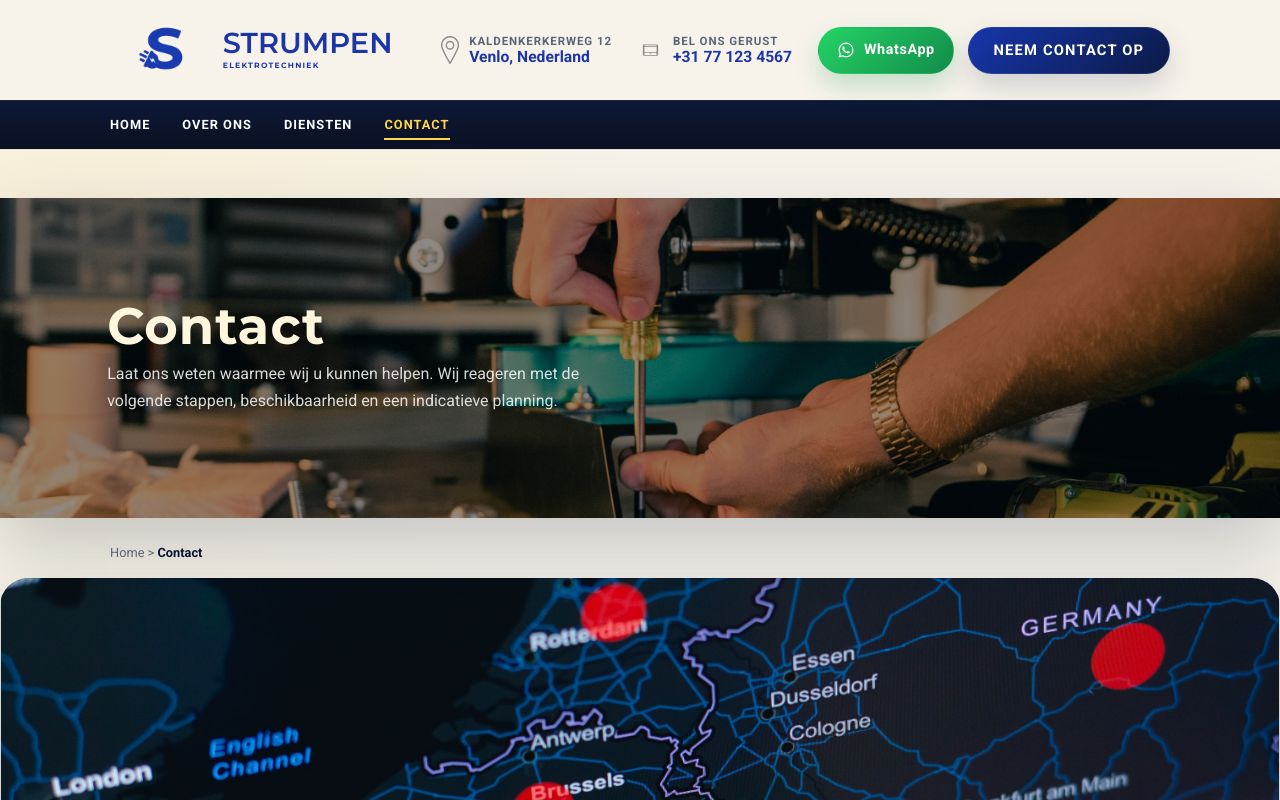
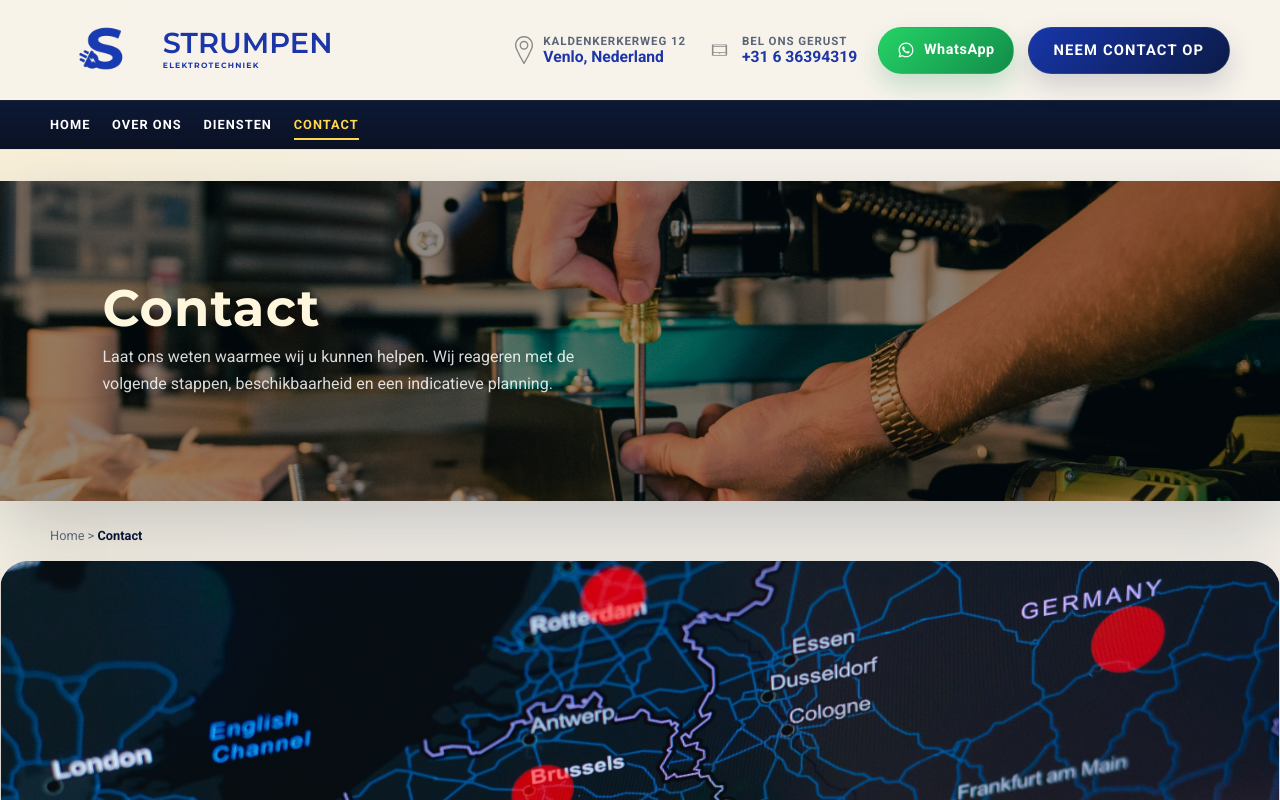
Before and after one commit to Nepryash/jordywebsite, a Vue app: page /contact in a window 1280 px wide. Shown: the top 800 px of the page. Built offline with nearby package versions, Linux system fonts and the light colour scheme.

Commit message:
Update footer links and contact details

```diff
--- a/data/site-content.json
+++ b/data/site-content.json
@@ -2,7 +2,7 @@
   "brand": {
     "name": "Strumpen",
     "tagline": "Veilige en betrouwbare elektrotechnische service waarop u kunt vertrouwen.",
-    "phone": "+31 77 123 4567",
+    "phone": "+31 6 36394319",
     "email": "service@strumpfenelectro.nl",
     "address": "Kaldenkerkerweg 12, Venlo, Nederland"
   },
--- a/src/components/SiteFooter.vue
+++ b/src/components/SiteFooter.vue
@@ -15,9 +15,8 @@ const socialIcons = [
 const exploreLinks = [
   { label: "Home", href: "/" },
   { label: "Diensten", href: "/services" },
-  { label: "Contact", href: "/contact" },
   { label: "Over ons", href: "/about" },
-  { label: "Reviews", href: "/" }
+  { label: "Contact", href: "/contact" }
 ] as const;
 
 defineProps<{
--- a/src/components/SiteHeader.vue
+++ b/src/components/SiteHeader.vue
@@ -17,7 +17,8 @@ const ui = computed(() => getUiCopy());
 const addressParts = computed(() => props.content.brand.address.split(",").map((part) => part.trim()));
 const addressLineOne = computed(() => addressParts.value.slice(0, -2).join(", ") || addressParts.value[0] || "");
 const addressLineTwo = computed(() => addressParts.value.slice(-2).join(", ") || props.content.brand.address);
-const whatsappHref = "https://wa.me/31681046041";
+const whatsappHref = "https://wa.me/31636394319";
+const phoneHref = "tel:+31636394319";
 const headerLogoSrc = ref<string>(logo);
 
 function handleHeaderLogoError() {
@@ -66,7 +67,7 @@ function handleHeaderLogoError() {
           </svg>
           <span>WhatsApp</span>
         </a>
-        <RouterLink class="button request-button" to="/contact">{{ ui.header.requestService }}</RouterLink>
+        <a class="button request-button" :href="phoneHref">{{ ui.header.requestService }}</a>
       </div>
     </div>
     <div class="menu-bar">
--- a/src/styles.css
+++ b/src/styles.css
@@ -2,9 +2,16 @@
 
 :root {
   --page-width: 1512px;
-  --container: 1060px;
-  --gutter: clamp(1rem, 2vw, 1.5rem);
-  --section-space: clamp(3rem, 6vw, 5.75rem);
+  --container: 1120px;
+  --gutter: clamp(1rem, 4vw, 2.75rem);
+  --section-space: clamp(3rem, 5vw, 5.25rem);
+  --section-space-tight: clamp(1.5rem, 3vw, 2.75rem);
+  --grid-gap: clamp(1rem, 1.9vw, 1.85rem);
+  --card-gap: clamp(1rem, 1.6vw, 1.55rem);
+  --block-pad: clamp(1.25rem, 2.6vw, 2.35rem);
+  --hero-pad: clamp(3.5rem, 8vw, 6rem);
+  --hero-scene-offset: clamp(1rem, 5vw, 4rem);
+  --hero-scene-width: min(31vw, 420px);
   --blue: #1d36a7;
   --blue-dark: #091533;
   --yellow: #ffd74a;
@@ -20,6 +27,76 @@
   --scroll-progress: 0;
 }
 
+@media (min-width: 1280px) {
+  :root {
+    --container: 1180px;
+    --gutter: clamp(1.25rem, 3vw, 3rem);
+    --section-space: clamp(3.25rem, 4.2vw, 5.5rem);
+    --section-space-tight: clamp(1.75rem, 2.4vw, 3rem);
+    --grid-gap: clamp(1.1rem, 1.6vw, 1.9rem);
+    --card-gap: clamp(1rem, 1.35vw, 1.45rem);
+    --hero-pad: clamp(3.75rem, 7vw, 6rem);
+    --hero-scene-offset: clamp(1.5rem, 4vw, 4.5rem);
+    --hero-scene-width: min(29vw, 418px);
+  }
+}
+
+@media (min-width: 768px) and (max-width: 1023px) {
+  :root {
+    --container: 960px;
+    --gutter: clamp(1.1rem, 3.5vw, 1.75rem);
+    --section-space: clamp(3rem, 6vw, 4.25rem);
+    --section-space-tight: clamp(1.4rem, 3vw, 2.2rem);
+    --grid-gap: clamp(1rem, 2.1vw, 1.35rem);
+    --card-gap: clamp(0.9rem, 1.8vw, 1.15rem);
+    --block-pad: clamp(1.2rem, 2.8vw, 1.7rem);
+    --hero-pad: clamp(3rem, 8vw, 4.5rem);
+    --hero-scene-offset: clamp(1rem, 3vw, 2rem);
+    --hero-scene-width: min(33vw, 340px);
+  }
+}
+
+@media (min-width: 1024px) and (max-width: 1279px) {
+  :root {
+    --container: 1080px;
+    --gutter: clamp(1.25rem, 3vw, 2rem);
+    --section-space: clamp(3.1rem, 4.8vw, 4.85rem);
+    --section-space-tight: clamp(1.5rem, 2.6vw, 2.45rem);
+    --grid-gap: clamp(1rem, 1.8vw, 1.55rem);
+    --card-gap: clamp(0.95rem, 1.5vw, 1.25rem);
+    --block-pad: clamp(1.25rem, 2.5vw, 1.95rem);
+    --hero-pad: clamp(3.25rem, 7vw, 5rem);
+    --hero-scene-offset: clamp(1rem, 3vw, 2.75rem);
+    --hero-scene-width: min(31vw, 380px);
+  }
+}
+
+@media (min-width: 1440px) {
+  :root {
+    --container: 1240px;
+    --gutter: clamp(1.5rem, 2.8vw, 3.25rem);
+    --section-space: clamp(3.5rem, 3.8vw, 5.75rem);
+    --section-space-tight: clamp(2rem, 2.1vw, 3.15rem);
+    --grid-gap: clamp(1.2rem, 1.45vw, 2rem);
+    --card-gap: clamp(1rem, 1.2vw, 1.5rem);
+    --hero-scene-offset: clamp(2rem, 3.5vw, 4.75rem);
+    --hero-scene-width: min(27vw, 410px);
+  }
+}
+
+@media (min-width: 1920px) {
+  :root {
+    --container: 1320px;
+    --gutter: clamp(1.75rem, 2.2vw, 3.5rem);
+    --section-space: clamp(3.75rem, 3.2vw, 6rem);
+    --section-space-tight: clamp(2.1rem, 1.8vw, 3.25rem);
+    --grid-gap: clamp(1.25rem, 1.15vw, 2rem);
+    --card-gap: clamp(1rem, 1vw, 1.45rem);
+    --hero-scene-offset: clamp(2rem, 3vw, 5rem);
+    --hero-scene-width: min(24vw, 390px);
+  }
+}
+
 *,
 *::before,
 *::after {
@@ -169,7 +246,7 @@ main {
   display: grid;
   grid-template-columns: minmax(220px, 1.2fr) auto auto auto;
   align-items: center;
-  gap: clamp(1rem, 2vw, 2.2rem);
+  gap: var(--grid-gap);
 }
 
 .header-brand {
@@ -340,7 +417,7 @@ main {
 .nav-links {
   display: flex;
   align-items: center;
-  gap: 2rem;
+  gap: clamp(1rem, 1.7vw, 1.8rem);
   min-width: 0;
 }
 
@@ -441,7 +518,7 @@ main {
   position: relative;
   z-index: 2;
   max-width: 41rem;
-  padding: clamp(4rem, 11vw, 7rem) 0;
+  padding: var(--hero-pad) 0;
 }
 
 .figma-hero-kicker {
@@ -515,9 +592,9 @@ main {
 .hero-installation-scene {
   position: absolute;
   top: 21%;
-  right: clamp(1rem, 7vw, 6rem);
+  right: var(--hero-scene-offset);
   z-index: 1;
-  width: min(34vw, 420px);
+  width: var(--hero-scene-width);
   aspect-ratio: 1.12 / 0.78;
   perspective: 1000px;
   transform:
@@ -718,14 +795,14 @@ main {
   background:
     linear-gradient(180deg, rgba(255, 255, 255, 0.35), rgba(255, 255, 255, 0)),
     var(--surface);
-  padding: var(--section-space) 0 clamp(3rem, 5vw, 4.8rem);
+  padding: var(--section-space) 0 clamp(2.75rem, 4vw, 4.2rem);
 }
 
 .home-about-grid {
   display: grid;
   grid-template-columns: minmax(0, 1fr) minmax(0, 1fr);
   align-items: stretch;
-  gap: clamp(1.8rem, 4vw, 3rem);
+  gap: var(--grid-gap);
 }
 
 .home-about-copy {
@@ -735,7 +812,7 @@ main {
   min-width: 0;
   max-width: 100%;
   min-height: 100%;
-  padding: clamp(2rem, 3.5vw, 2.8rem);
+  padding: var(--block-pad);
   border: 1px solid var(--line);
   border-radius: 40px;
   background: rgba(255, 255, 255, 0.82);
@@ -770,7 +847,7 @@ main {
 .home-about-stats {
   display: grid;
   grid-template-columns: repeat(3, minmax(0, 1fr));
-  gap: 0.9rem;
+  gap: var(--card-gap);
   margin-top: 0.35rem;
 }
 
@@ -1013,15 +1090,15 @@ main {
 
 .home-services {
   background: linear-gradient(180deg, var(--blue-dark), #101f4b);
-  padding: clamp(3.4rem, 6vw, 4.4rem) 0 clamp(3.5rem, 6vw, 5rem);
+  padding: clamp(3rem, 5vw, 4.25rem) 0 var(--section-space);
 }
 
 .section-heading {
   display: flex;
   align-items: end;
   justify-content: space-between;
-  gap: 1.25rem;
-  margin-bottom: 2.8rem;
+  gap: var(--grid-gap);
+  margin-bottom: clamp(1.75rem, 3vw, 2.5rem);
 }
 
 .section-heading .section-label {
@@ -1044,8 +1121,8 @@ main {
 
 .figma-services-grid {
   display: grid;
-  grid-template-columns: repeat(auto-fit, minmax(min(100%, 280px), 1fr));
-  gap: 1.45rem 1.8rem;
+  grid-template-columns: repeat(3, minmax(0, 1fr));
+  gap: var(--card-gap);
 }
 
 .figma-service-card {
@@ -1265,7 +1342,7 @@ main {
 }
 
 .home-offers {
-  padding: 2rem 0 clamp(3.6rem, 6vw, 5.25rem);
+  padding: var(--section-space-tight) 0 var(--section-space);
 }
 
 .offer-card-grid,
@@ -1273,7 +1350,7 @@ main {
 .testimonial-grid {
   display: grid;
   grid-template-columns: repeat(auto-fit, minmax(min(100%, 240px), 1fr));
-  gap: 2.25rem;
+  gap: var(--grid-gap);
 }
 
 .offer-card {
@@ -1404,13 +1481,13 @@ main {
 }
 
 .page-hero {
-  padding: clamp(1.5rem, 4vw, 3rem) 0 1rem;
+  padding: var(--section-space-tight) 0 1rem;
 }
 
 .page-hero-box {
   background: linear-gradient(135deg, rgba(9, 21, 51, 0.92), rgba(29, 54, 167, 0.76));
   color: white;
-  padding: 2.7rem;
+  padding: clamp(2rem, 3vw, 2.55rem);
   border-radius: 28px;
   box-shadow: var(--shadow-strong);
 }
@@ -1444,7 +1521,7 @@ main {
 }
 
 .section {
-  padding: 1.5rem 0 4rem;
+  padding: var(--section-space-tight) 0 var(--section-space);
   background: transparent;
 }
 
@@ -1482,7 +1559,7 @@ main {
 
 .about-figma-intro {
   background: var(--surface);
-  padding: 1.7rem 0 clamp(2.5rem, 5vw, 3.5rem);
+  padding: var(--section-space-tight) 0 calc(var(--section-space) - 1.25rem);
 }
 
 .about-figma-breadcrumbs {
@@ -1496,7 +1573,7 @@ main {
   grid-template-columns: minmax(280px, 491px) minmax(0, 638px);
   align-items: start;
   justify-content: space-between;
-  gap: clamp(1.8rem, 4vw, 3rem);
+  gap: var(--grid-gap);
 }
 
 .about-figma-photo img {
@@ -1510,7 +1587,7 @@ main {
 }
 
 .about-figma-copy {
-  padding: clamp(1.6rem, 3vw, 2.3rem);
+  padding: var(--block-pad);
   border: 1px solid var(--line);
   border-radius: 28px;
   background: rgba(255, 255, 255, 0.76);
@@ -1538,13 +1615,13 @@ main {
 
 .about-figma-offers {
   background: var(--surface);
-  padding: clamp(4rem, 8vw, 7.2rem) 0 2.6rem;
+  padding: var(--section-space) 0 var(--section-space-tight);
 }
 
 .about-figma-offer-grid {
   display: grid;
   grid-template-columns: repeat(auto-fit, minmax(min(100%, 220px), 1fr));
-  gap: 2rem;
+  gap: var(--grid-gap);
 }
 
 .about-figma-offer-card {
@@ -2039,8 +2116,8 @@ main {
 }
 
 .contact-main-section {
-  padding-top: 1.2rem;
-  padding-bottom: 4rem;
+  padding-top: var(--section-space-tight);
+  padding-bottom: calc(var(--section-space) - 1.25rem);
   background: var(--surface);
 }
 
@@ -2048,12 +2125,12 @@ main {
   grid-template-columns: minmax(280px, 360px) minmax(0, 1fr);
   align-items: start;
   justify-content: center;
-  gap: clamp(1.5rem, 4vw, 2rem);
+  gap: var(--grid-gap);
 }
 
 .contact-panel-figma,
 .contact-form-figma {
-  padding: clamp(1.6rem, 3vw, 2.2rem);
+  padding: var(--block-pad);
   border: 1px solid var(--line);
   border-radius: 28px;
   background: rgba(255, 255, 255, 0.88);
@@ -2287,7 +2364,7 @@ main {
   overflow: hidden;
   min-height: 0;
   width: 100%;
-  padding: 0.8rem 0 1rem;
+  padding: 1rem 0 1.15rem;
   background: transparent;
 }
 
@@ -2313,7 +2390,7 @@ main {
   position: relative;
   z-index: 1;
   grid-template-columns: minmax(0, 1.65fr) minmax(160px, 0.7fr) minmax(200px, 0.8fr);
-  gap: clamp(1rem, 2.5vw, 2.2rem);
+  gap: var(--grid-gap);
   align-items: start;
   min-width: 0;
 }
@@ -2896,8 +2973,16 @@ main > section.scroll-reveal.is-visible {
 
 @media (max-width: 700px) {
   :root {
-    --gutter: 0.9rem;
+    --container: 100%;
+    --gutter: clamp(1rem, 5vw, 1.25rem);
     --section-space: clamp(2.6rem, 12vw, 3.6rem);
+    --section-space-tight: clamp(1.1rem, 5vw, 1.8rem);
+    --grid-gap: clamp(0.9rem, 4vw, 1.15rem);
+    --card-gap: clamp(0.7rem, 3.4vw, 0.95rem);
+    --block-pad: clamp(1rem, 4vw, 1.2rem);
+    --hero-pad: clamp(2.4rem, 9vw, 3rem);
+    --hero-scene-offset: 1rem;
+    --hero-scene-width: min(38vw, 300px);
   }
 
   .site-frame {
@@ -3470,6 +3555,15 @@ main > section.scroll-reveal.is-visible {
 }
 
 @media (max-width: 480px) {
+  :root {
+    --gutter: 1rem;
+    --section-space: clamp(2.4rem, 11vw, 3.1rem);
+    --section-space-tight: clamp(1rem, 4.5vw, 1.5rem);
+    --grid-gap: clamp(0.8rem, 4vw, 1rem);
+    --card-gap: clamp(0.6rem, 3vw, 0.8rem);
+    --block-pad: 1rem;
+  }
+
   .header-brand-icon {
     width: 48px;
     height: 48px;
--- a/src/views/ContactView.vue
+++ b/src/views/ContactView.vue
@@ -22,7 +22,7 @@ const ui = computed(() => getUiCopy());
 const sending = ref(false);
 const statusText = ref("");
 const statusType = ref<"idle" | "success" | "error">("idle");
-const whatsappNumber = "31681046041";
+const whatsappNumber = "31636394319";
 const contactDetails = computed(() => [
   {
     label: "Adres",
```
